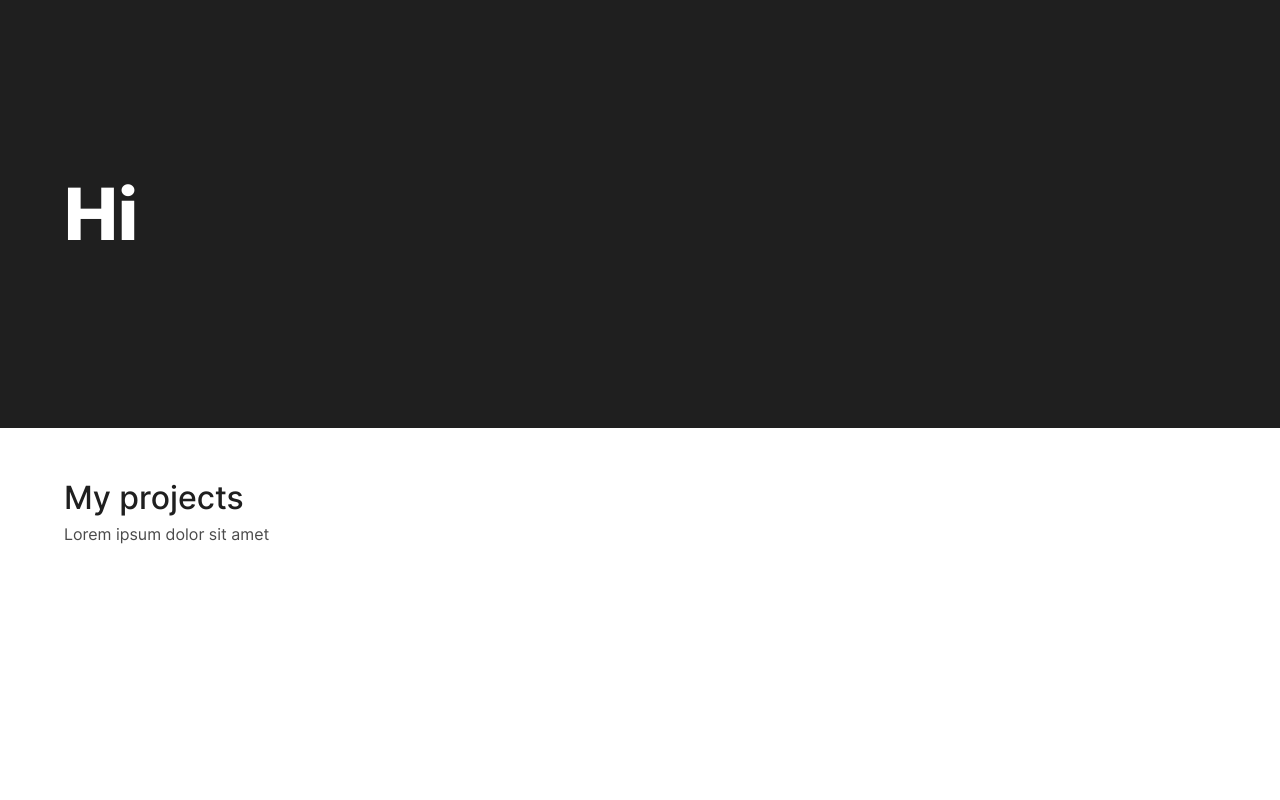
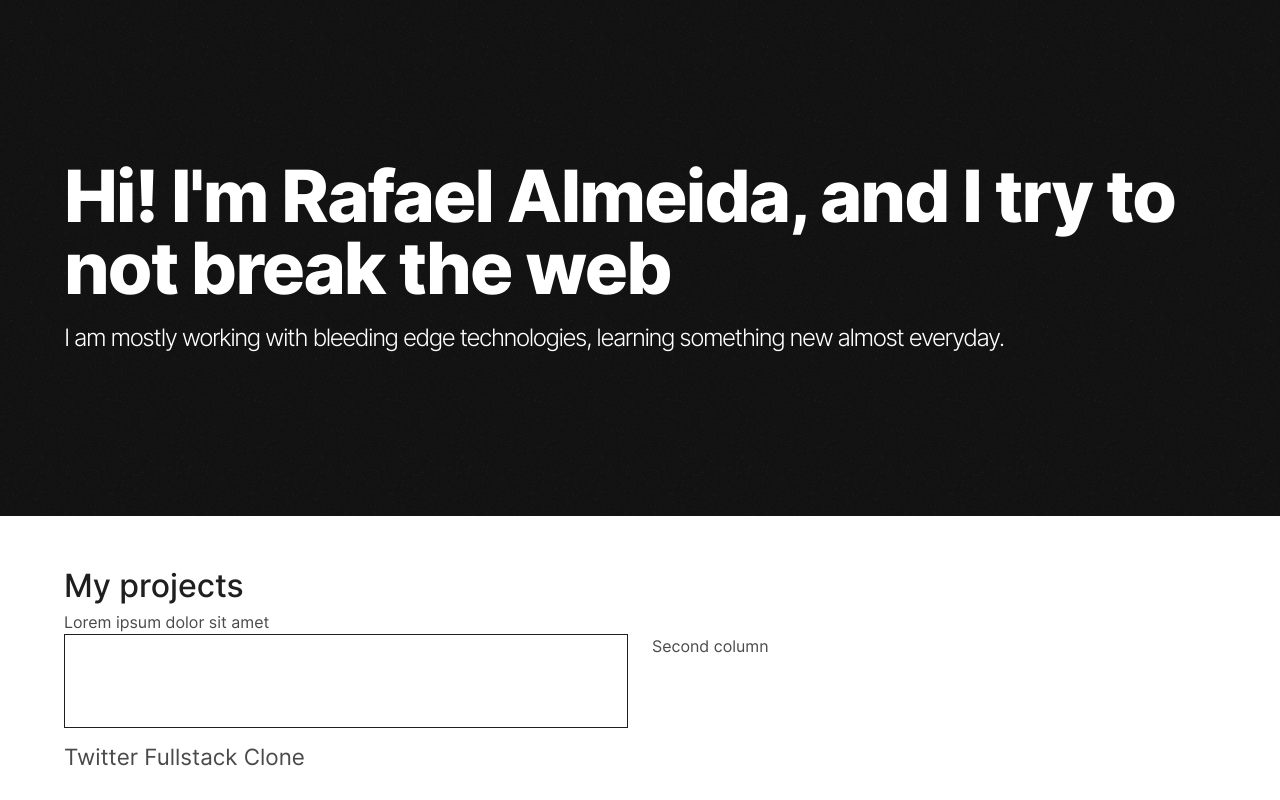
Before and after one commit to rafaelalmeidatk/rafaelalmeidatk.com, a Next.js app: page / in a window 1280 px wide. Built offline with nearby package versions, Linux system fonts and the light colour scheme.

Commit message:
Add more content to the header, add noise background

```diff
--- /dev/null
+++ b/src/components/Noise.js
@@ -0,0 +1,38 @@
+import React from "react";
+
+const Noise = () => (
+  <div className="noise">
+    <style jsx>{`
+      .noise {
+        position: absolute;
+        top: 0;
+        left: 0;
+        right: 0;
+        bottom: 0;
+        background-image: url("/imgs/noise.png");
+        animation: 0.2s infinite noise;
+      }
+
+      @keyframes noise {
+        0%,
+        100% {
+          background-position: 0 0;
+        }
+        20% {
+          background-position: -50% 50%;
+        }
+        40% {
+          background-position: 10% 17%;
+        }
+        60% {
+          background-position: 73% 7%;
+        }
+        80% {
+          background-position: 45% 65%;
+        }
+      }
+    `}</style>
+  </div>
+);
+
+export default Noise;
--- a/src/pages/index.js
+++ b/src/pages/index.js
@@ -1,5 +1,32 @@
 import React from "react";
 import Head from "next/head";
+import Noise from "../components/Noise";
+
+// This file will be a mess until I figure out what I want to do :P
+
+const ProjectCard = ({ title }) => {
+  return (
+    <div className="container">
+      <div className="image" />
+
+      <div className="title">Twitter Fullstack Clone</div>
+
+      <style jsx>{`
+        .image {
+          border: 1px solid #1f1f1f;
+          width: 100%;
+          height: 94px;
+        }
+
+        .title {
+          margin-top: 12px;
+          font-size: 1.4em;
+          font-weight: 6 00;
+        }
+      `}</style>
+    </div>
+  );
+};
 
 const Home = () => (
   <div>
@@ -8,8 +35,16 @@ const Home = () => (
     </Head>
 
     <section className="heading">
+      <Noise />
       <div className="container">
-        <h1>Hi</h1>
+        <h1>
+          Hi! I'm <span className="highlight">Rafael Almeida</span>, and I try
+          to not break the web
+        </h1>
+        <p>
+          I am mostly working with bleeding edge technologies, learning
+          something new almost everyday.
+        </p>
       </div>
     </section>
 
@@ -18,20 +53,35 @@ const Home = () => (
         <h2>My projects</h2>
         <p>Lorem ipsum dolor sit amet</p>
 
-        <div className="columns"></div>
+        <div className="columns">
+          <div className="column">
+            <ProjectCard />
+          </div>
+          <div className="column">Second column</div>
+        </div>
       </div>
     </section>
 
     <style jsx>{`
       .heading {
+        position: relative;
         padding: 10rem 2rem;
         color: #fff;
-        background: #1f1f1f;
+        background: #121212;
       }
 
-      h1 {
+      .heading h1 {
         font-size: 4.5em;
         font-weight: 740;
+        line-height: 1em;
+        letter-spacing: -0.025em;
+      }
+
+      .heading p {
+        margin-top: 16px;
+        font-size: 1.5em;
+        font-weight: 300;
+        letter-spacing: -0.06em;
       }
 
       .projects {
```
Also changed, not shown: public/imgs/noise.png (added).
